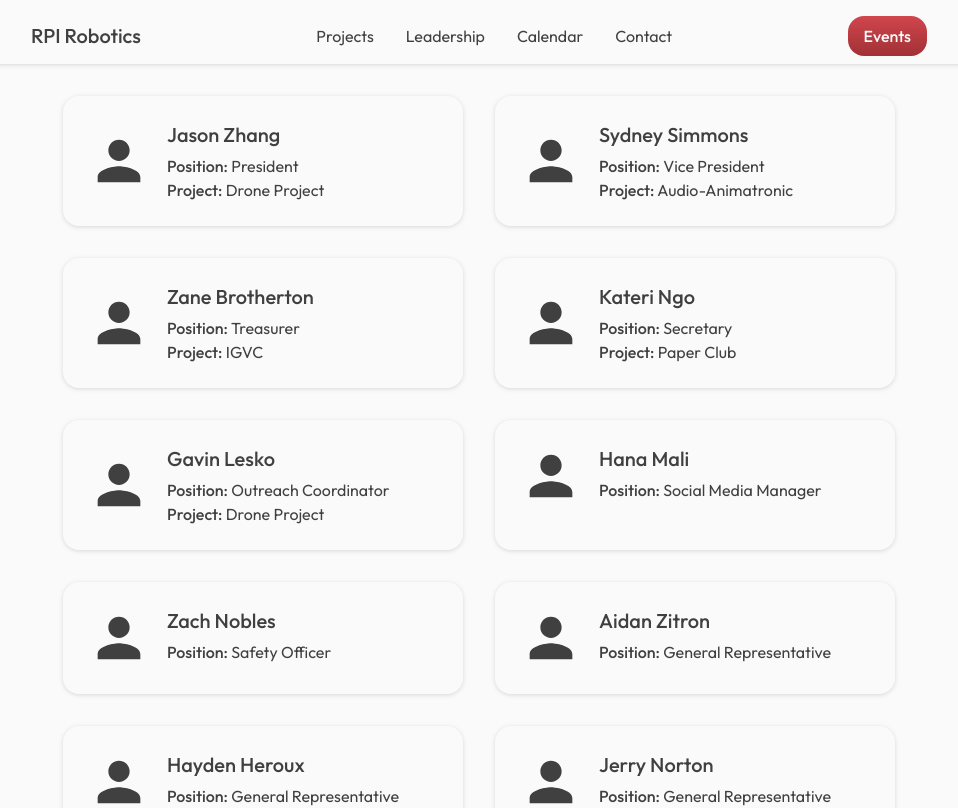
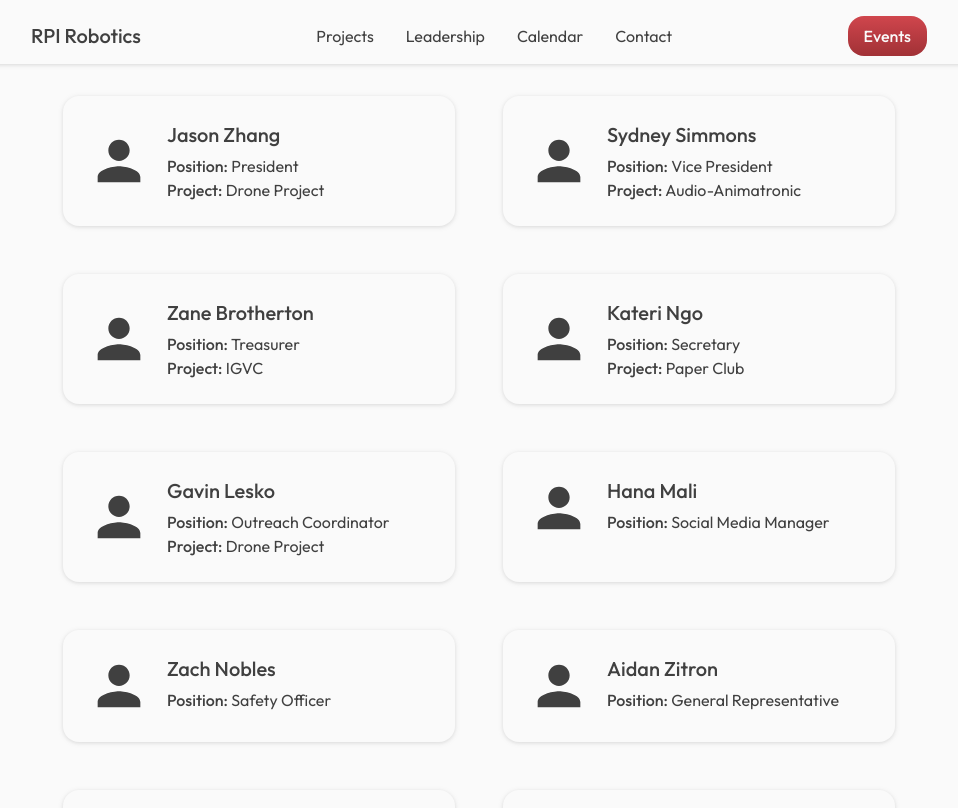
Before and after one commit to haydenheroux/rpi-robotics-website, a React (Vite) app: page /leadership in a window 1280 px wide. Shown: the top 808 px of the page, without its empty margins (161-1119 px from the left). Built offline with nearby package versions, Linux system fonts and the light colour scheme.

Commit message:
Increase space between cards.

```diff
--- a/src/Leadership.tsx
+++ b/src/Leadership.tsx
@@ -2,7 +2,7 @@
 
 function Leadership() {
   return (
-    <div className="grid grid-cols-1 md:grid-cols-2 gap-8">
+    <div className="grid grid-cols-1 md:grid-cols-2 gap-12">
       <PersonCard
         name="Jason Zhang"
         position="President"
--- a/src/Projects.tsx
+++ b/src/Projects.tsx
@@ -10,8 +10,8 @@
         Within each team, feel free to join a specific sub-team, such as
         mechanical, programming, electrical, or marketing!
       </p>
-      <div className="block h-8"></div>
-      <div className="grid gap-8">
+      <div className="block h-12"></div>
+      <div className="grid gap-12">
         <ProjectCard
           name="Couch Bot"
           people={[{ name: "Tag Ciccone", email: "ciccot@rpi.edu" }]}
```
